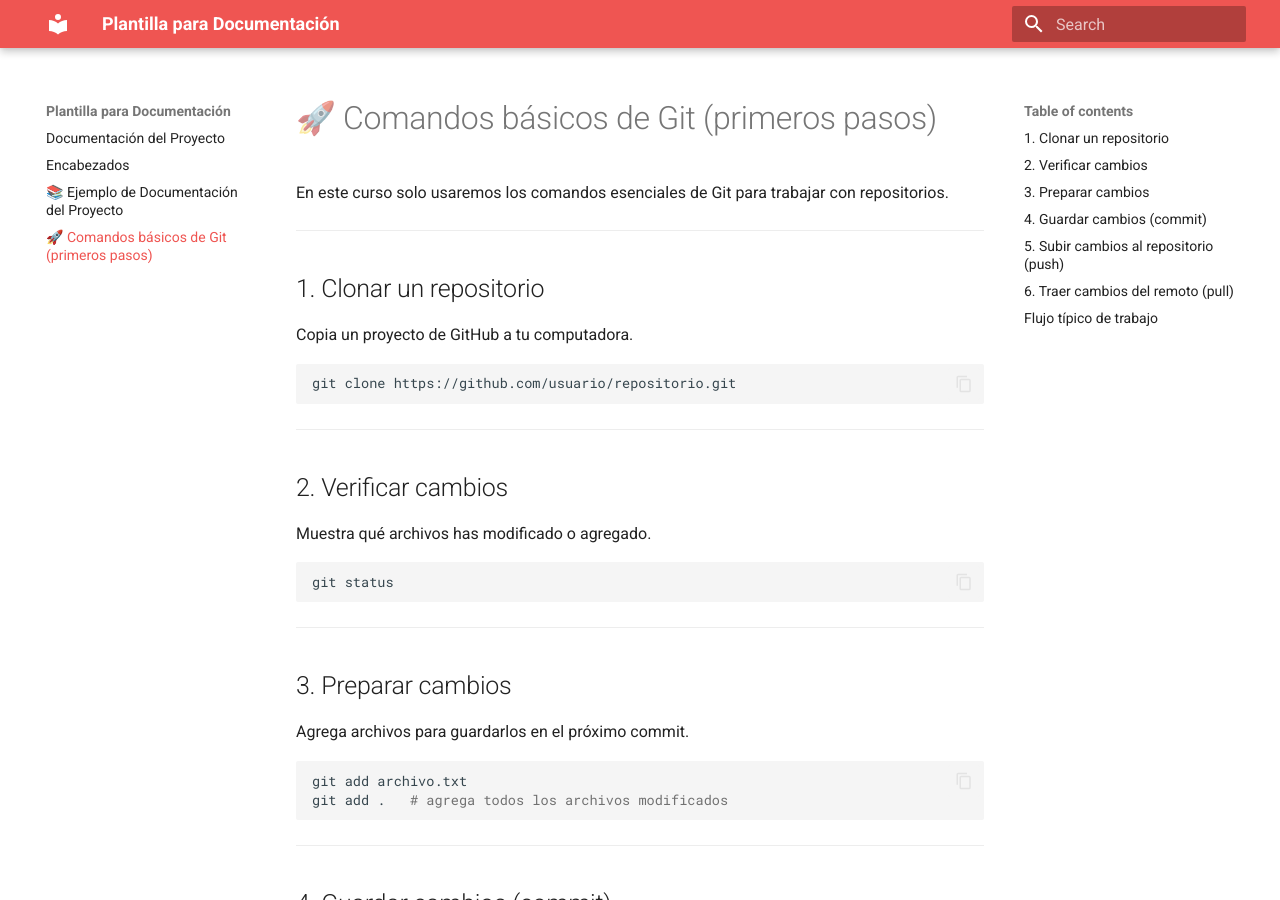
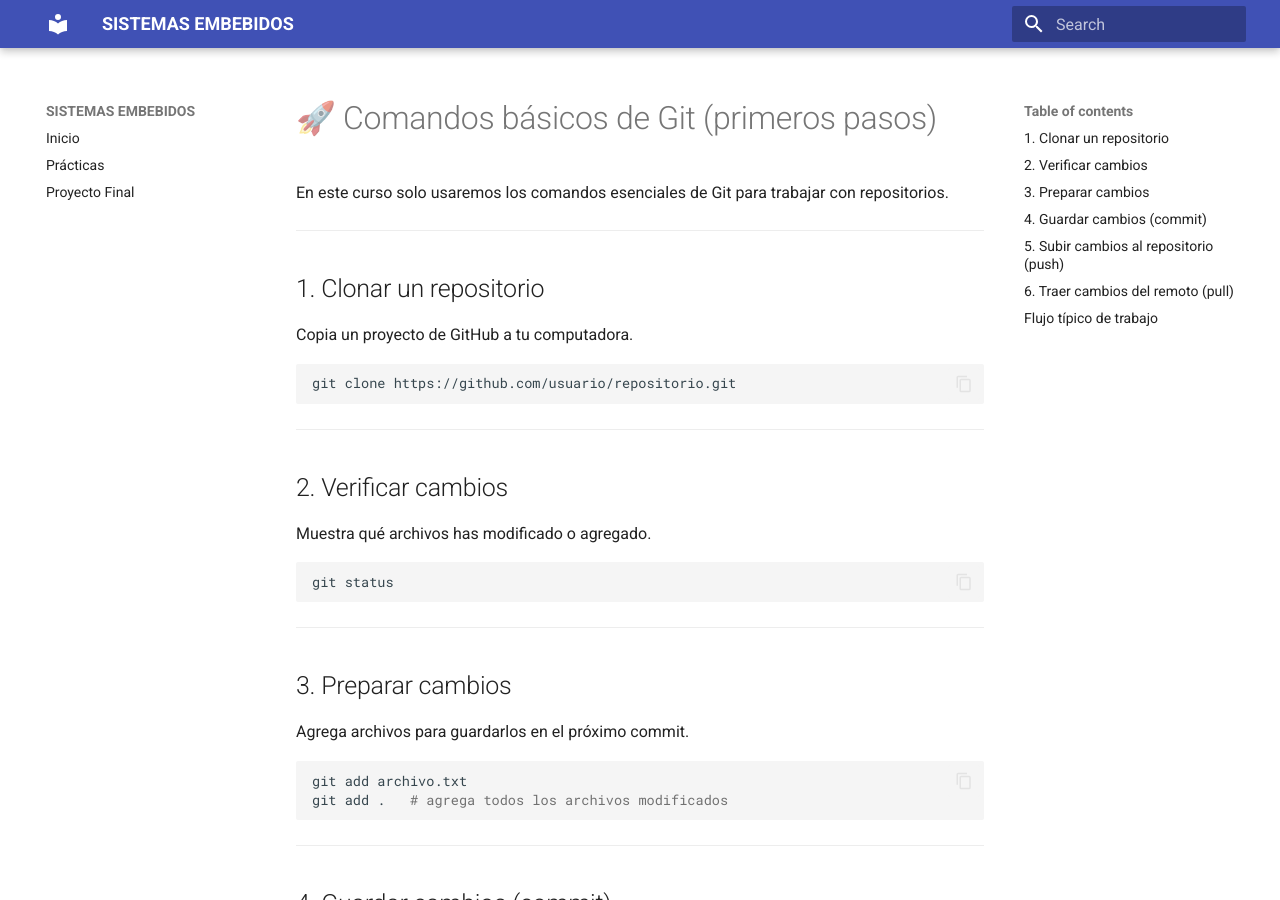
Before and after one commit to jacobflrz/SISTEMAS_EMB, an MkDocs documentation site: the page built from docs/gitcmds.md, in a window 1280 px wide and 900 px high. Built offline with MkDocs 1.6.1 and Material for MkDocs 9.7.7, drawn with Linux system fonts in a browser that asks for light colours.

Commit message:
Actualizo documentación

```diff
--- a/mkdocs.yml
+++ b/mkdocs.yml
@@ -1,4 +1,10 @@
-site_name: Plantilla para Documentación
+site_name: SISTEMAS EMBEBIDOS
+
+nav:
+  - Inicio: index.md
+  - Prácticas: index2.md
+  - Proyecto Final: index3.md
+
 markdown_extensions:
   - pymdownx.highlight:
       anchor_linenums: true
@@ -23,17 +29,19 @@ markdown_extensions:
   - pymdownx.tasklist:
       custom_checkbox: true
       clickable_checkbox: true
-# Use the ReadTheDocs theme
+
 theme:
   name: material
   highlightjs: true
   palette:
-      - scheme: default
-        primary: red
+    - scheme: default
+      primary: indigo
+      accent: yellow
 
   features:
     - content.code.copy
     - content.tooltips
+
 extra_css:
   - https://use.fontawesome.com/releases/v6.5.2/css/all.css
   - https://cdnjs.cloudflare.com/ajax/libs/font-awesome/6.5.2/css/all.min.css
```
